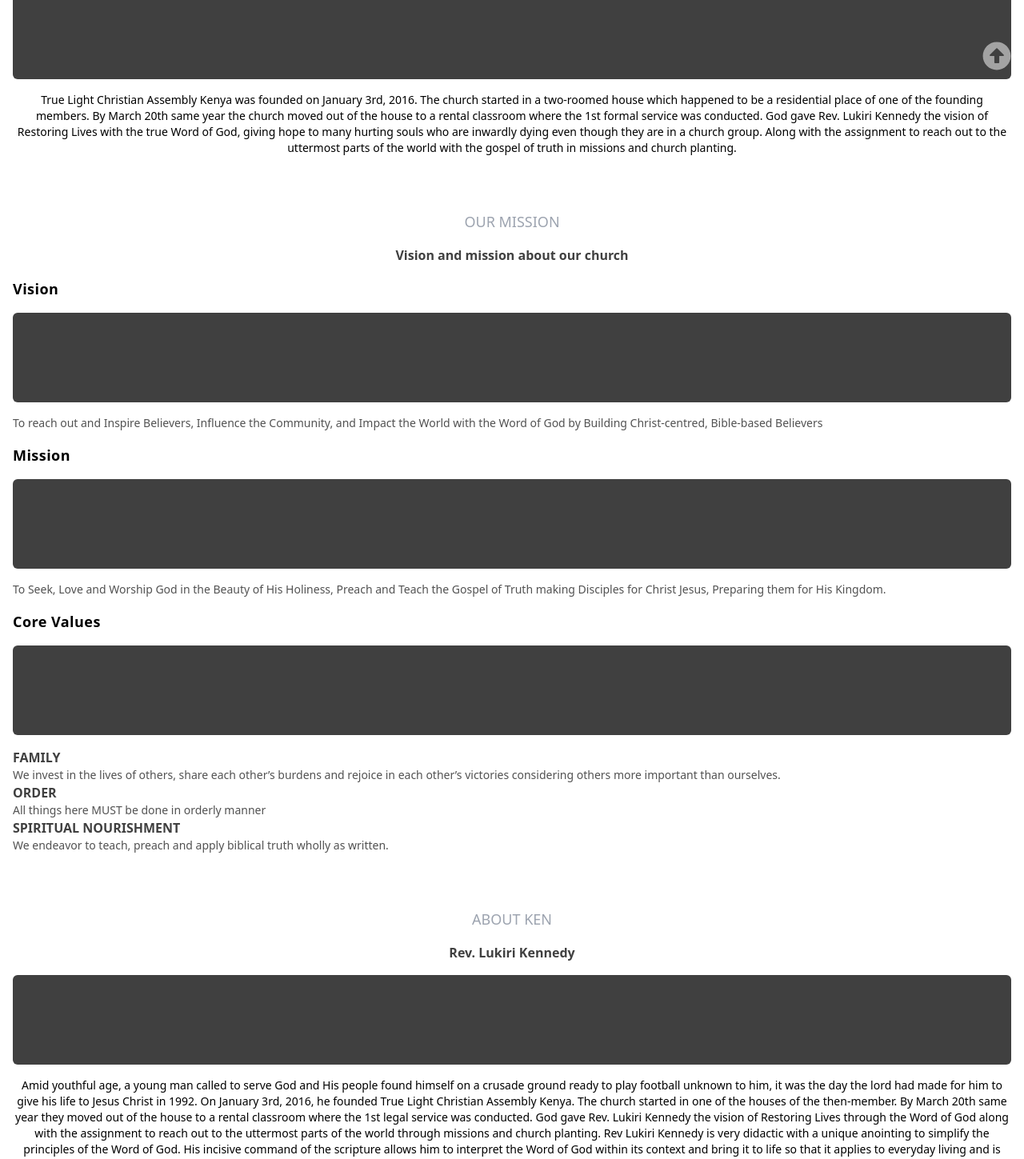
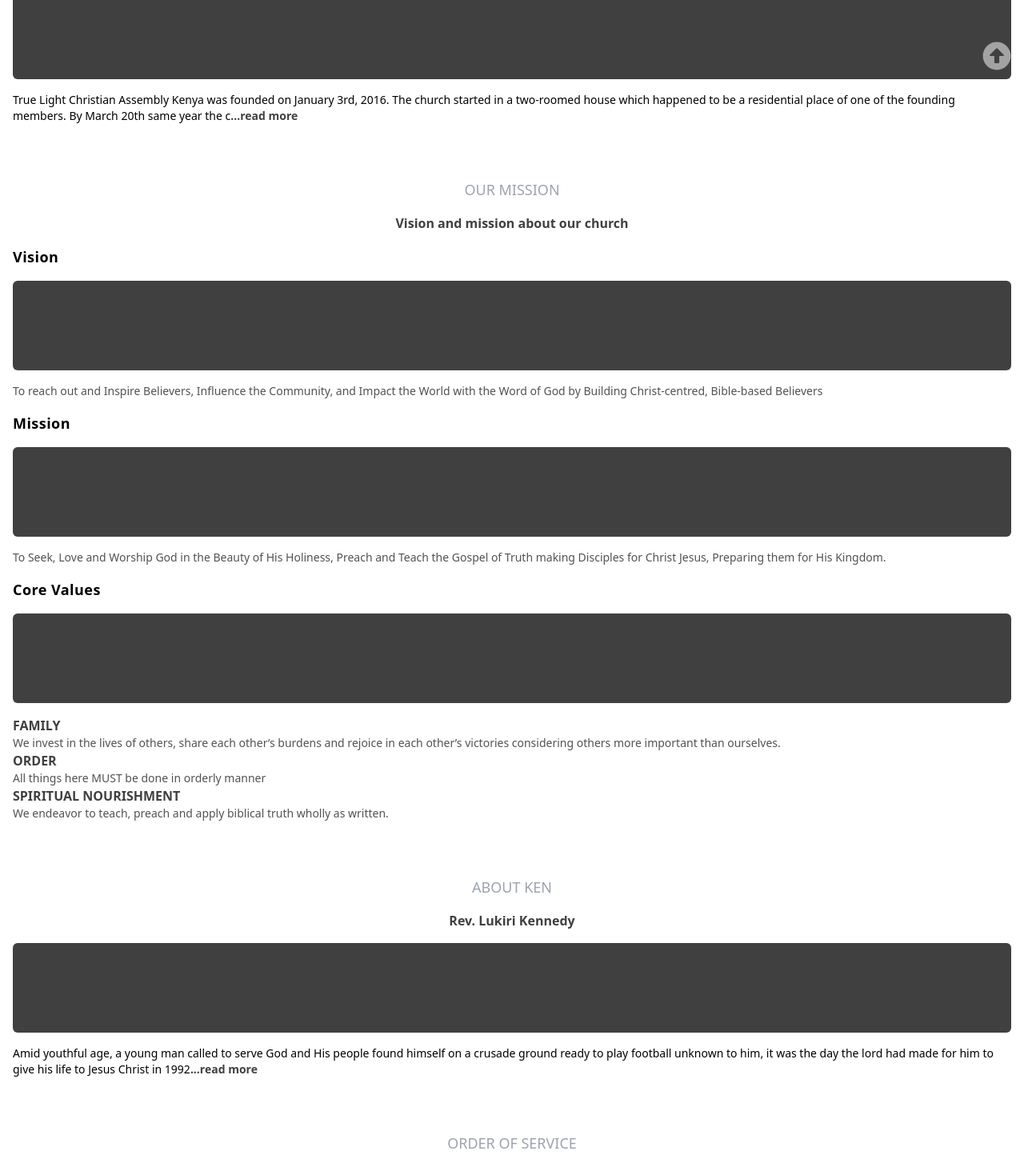
Before and after one commit to Ebenezr/tlcak, a Next.js app: page / in a window 1280 px wide. Shown: the part 700-2149 px from the top of the page at 80% size. Built offline with nearby package versions, Linux system fonts and the light colour scheme.

Commit message:
[ADD] add readmore componet

```diff
--- /dev/null
+++ b/components/Readmore.jsx
@@ -0,0 +1,22 @@
+import React, { useState } from "react";
+export const ReadMore = ({ children }) => {
+  const text = children;
+  const [isReadMore, setIsReadMore] = useState(true);
+  const toggleReadMore = () => {
+    setIsReadMore(!isReadMore);
+  };
+  return (
+    <p className="text-sm">
+            {isReadMore ? text.slice(0, 220) : text}
+
+      <span
+        onClick={toggleReadMore}
+        className="text-neutral-700 cursor-pointer font-bold"
+      >
+                {isReadMore ? "...read more" : " show less"}
+
+      </span>
+
+    </p>
+  );
+};
--- a/pages/sections/_about.tsx
+++ b/pages/sections/_about.tsx
@@ -1,4 +1,5 @@
 import React from "react";
+import { ReadMore } from "../../components/Readmore";
 
 const About = () => {
   return (
@@ -18,19 +19,11 @@ const About = () => {
       {/* image wrapper */}
       <div className="bg-neutral-700 w-full h-28 rounded-md my-4"></div>
       {/* text content */}
-      <p className="text-sm text-center">
-        True Light Christian Assembly Kenya was founded on January 3rd, 2016.
-        The church started in a two-roomed house which happened to be a
-        residential place of one of the founding members. By March 20th same
-        year the church moved out of the house to a rental classroom where the
-        1st formal service was conducted. God gave Rev. Lukiri Kennedy the
-        vision of Restoring Lives with the true Word of God, giving hope to many
-        hurting souls who are inwardly dying even though they are in a church
-        group. Along with the assignment to reach out to the uttermost parts of
-        the world with the gospel of truth in missions and church planting.
-      </p>
+      <ReadMore>{aboutChurch}</ReadMore>
     </section>
   );
 };
 
 export default About;
+const aboutChurch =
+  "True Light Christian Assembly Kenya was founded on January 3rd, 2016. The church started in a two-roomed house which happened to be a        residential place of one of the founding members. By March 20th same year the church moved out of the house to a rental classroom where the 1st formal service was conducted. God gave Rev. Lukiri Kennedy the vision of Restoring Lives with the true Word of God, giving hope to many hurting souls who are inwardly dying even though they are in a church group. Along with the assignment to reach out to the uttermost parts of the world with the gospel of truth in missions and church planting.";
--- a/pages/sections/_ken.tsx
+++ b/pages/sections/_ken.tsx
@@ -1,5 +1,4 @@
-import React from "react";
-
+import { ReadMore } from "../../components/Readmore";
 const Ken = () => {
   return (
     <section className="h-auto py-6 border-1 border-green-200" id="ken">
@@ -16,26 +15,11 @@ const Ken = () => {
       {/* image wrapper */}
       <div className="bg-neutral-700 w-full h-28 rounded-md my-4"></div>
       {/* text content */}
-      <p className="text-sm text-center">
-        Amid youthful age, a young man called to serve God and His people found
-        himself on a crusade ground ready to play football unknown to him, it
-        was the day the lord had made for him to give his life to Jesus Christ
-        in 1992. On January 3rd, 2016, he founded True Light Christian Assembly
-        Kenya. The church started in one of the houses of the then-member. By
-        March 20th same year they moved out of the house to a rental classroom
-        where the 1st legal service was conducted. God gave Rev. Lukiri Kennedy
-        the vision of Restoring Lives through the Word of God along with the
-        assignment to reach out to the uttermost parts of the world through
-        missions and church planting. Rev Lukiri Kennedy is very didactic with a
-        unique anointing to simplify the principles of the Word of God. His
-        incisive command of the scripture allows him to interpret the Word of
-        God within its context and bring it to life so that it applies to
-        everyday living and is relevant to his audience. Rev Lukiri is supported
-        in ministry by his wife, Melab Lukiri, and their three daughters, Eden,
-        Karlyn, and Favour.
-      </p>
+      <ReadMore>{aboutKen}</ReadMore>
     </section>
   );
 };
 
 export default Ken;
+const aboutKen =
+  "Amid youthful age, a young man called to serve God and His people found himself on a crusade ground ready to play football unknown to him, it was the day the lord had made for him to give his life to Jesus Christ in 1992. On January 3rd, 2016, he founded True Light Christian Assembly Kenya. The church started in one of the houses of the then-member. By March 20th same year they moved out of the house to a rental classroom where the 1st legal service was conducted. God gave Rev. Lukiri Kennedy the vision of Restoring Lives through the Word of God along with the assignment to reach out to the uttermost parts of the world through missions and church planting. Rev Lukiri Kennedy is very didactic with a unique anointing to simplify the principles of the Word of God. His incisive command of the scripture allows him to interpret the Word of   God within its context and bring it to life so that it applies to everyday living and is relevant to his audience. Rev Lukiri is supported in ministry by his wife, Melab Lukiri, and their three daughters, Eden, Karlyn, and Favour.";
```
Also changed, not shown: 1 other file (tests, documents, lock files or other folders).
